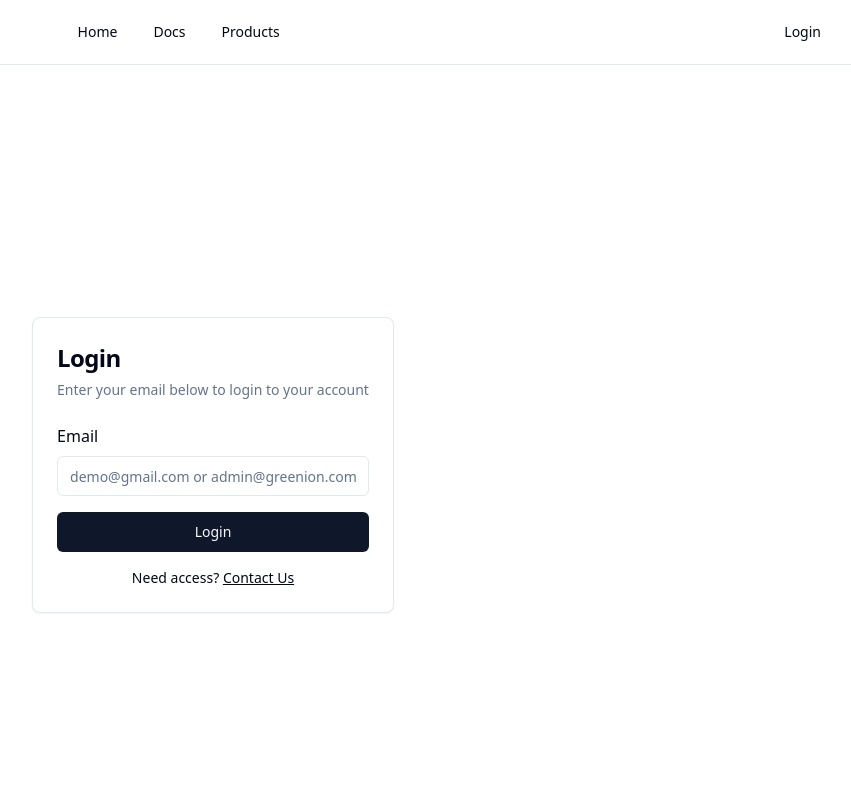
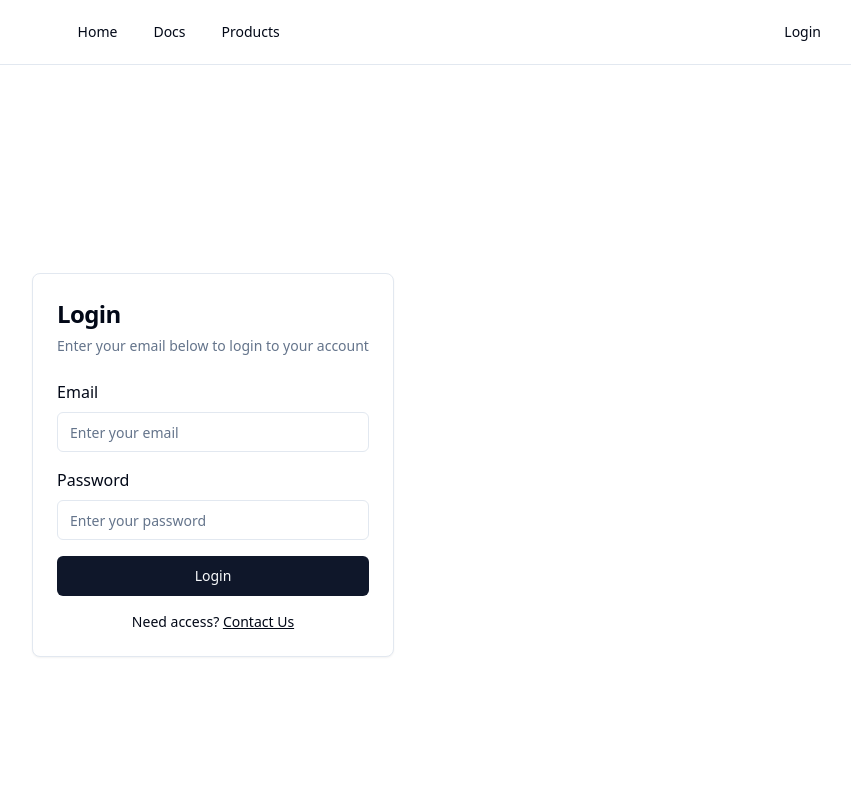
Before and after one commit to muntaxir4/green-ion, a Next.js app: page /login in a window 1280 px wide. Shown: the top 800 px of the page, without its empty margins (427-1278 px from the left). Built offline with nearby package versions, Linux system fonts and the light colour scheme.

Commit message:
Update Login Form with Password Validation

```diff
--- a/components/custom/login/Login.tsx
+++ b/components/custom/login/Login.tsx
@@ -30,6 +30,12 @@ export default function Login() {
     event.preventDefault();
     const target = event.target as HTMLFormElement;
     const emailInput = target.email as HTMLInputElement;
+    const passwordInput = target.password as HTMLInputElement;
+
+    if (passwordInput.value !== "greenIon") {
+      setError("Invalid password. Please contact admin for access.");
+      return;
+    }
 
     if (isAuthorizedEmail(emailInput.value)) {
       localStorage.setItem("admin", "true");
@@ -38,7 +44,7 @@ export default function Login() {
       setUserEmail(emailInput.value);
       router.push("/dashboard");
     } else {
-      setError("Unauthorized email. Try: demo@gmail.com, admin@greenion.com, buyer@company.com");
+      setError("Unauthorized email. Please contact admin for access.");
     }
   }
 
@@ -58,7 +64,16 @@ export default function Login() {
               <Input
                 id="email"
                 type="email"
-                placeholder="demo@gmail.com or admin@greenion.com"
+                placeholder="Enter your email"
+                required
+              />
+            </div>
+            <div className="grid gap-2">
+              <label htmlFor="password">Password</label>
+              <Input
+                id="password"
+                type="password"
+                placeholder="Enter your password"
                 required
               />
             </div>
```
